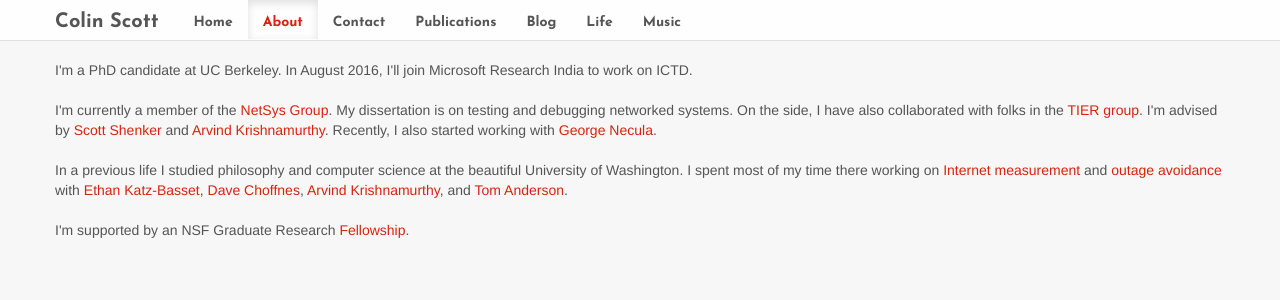
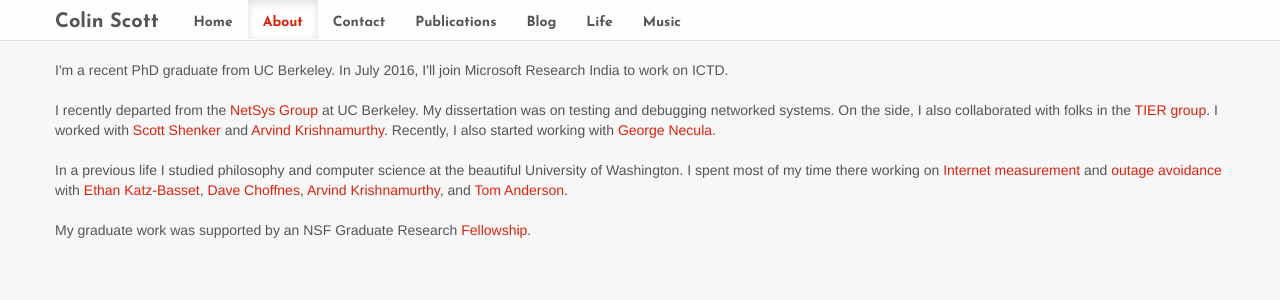
Before and after one commit to colin-scott/personal_website, a Jekyll site: the page built from about.html, in a window 1280 px wide. Shown: the top 300 px of the page. Built offline with Jekyll 4.4.1, drawn with Linux system fonts in a browser that asks for light colours; Markdown is read by kramdown in place of the engine named in the settings.

Commit message:
Slight update

```diff
--- a/about.html
+++ b/about.html
@@ -6,12 +6,12 @@ description: Colin Scott gets to work on awesome problems with awesome people
 ---
 
 <p>
-I'm a PhD candidate at UC Berkeley. In August 2016, I'll join Microsoft Research India to work on ICTD.<br/>
+I'm a recent PhD graduate from UC Berkeley. In July 2016, I'll join Microsoft Research India to work on ICTD.<br/>
 </br>
-I'm currently a member of the <a href=https://netsys.cs.berkeley.edu>NetSys
-  Group</a>. My dissertation is on testing and debugging networked systems. On
-the side, I have also collaborated with folks in the
-<a href="http://tier.cs.berkeley.edu/drupal/">TIER group</a>. I'm advised by <a
+I recently departed from the <a href=https://netsys.cs.berkeley.edu>NetSys
+  Group</a> at UC Berkeley. My dissertation was on testing and debugging networked systems. On
+the side, I also collaborated with folks in the
+<a href="http://tier.cs.berkeley.edu/drupal/">TIER group</a>. I worked with <a
     href="http://www.eecs.berkeley.edu/Faculty/Homepages/shenker.html">Scott
     Shenker</a> and <a
     href="http://www.cs.washington.edu/people/faculty/arvind/">Arvind
@@ -31,6 +31,6 @@ of my time there working on <a href="http://www.cs.washington.edu/research/netwo
     Anderson</a>.
 </br>
 </br>
-I'm supported by an NSF Graduate Research <a
+My graduate work was supported by an NSF Graduate Research <a
     href=http://www.nsfgrfp.org>Fellowship</a>.
 </p>
```
Also changed, not shown: life.html (+5 -6 lines).
